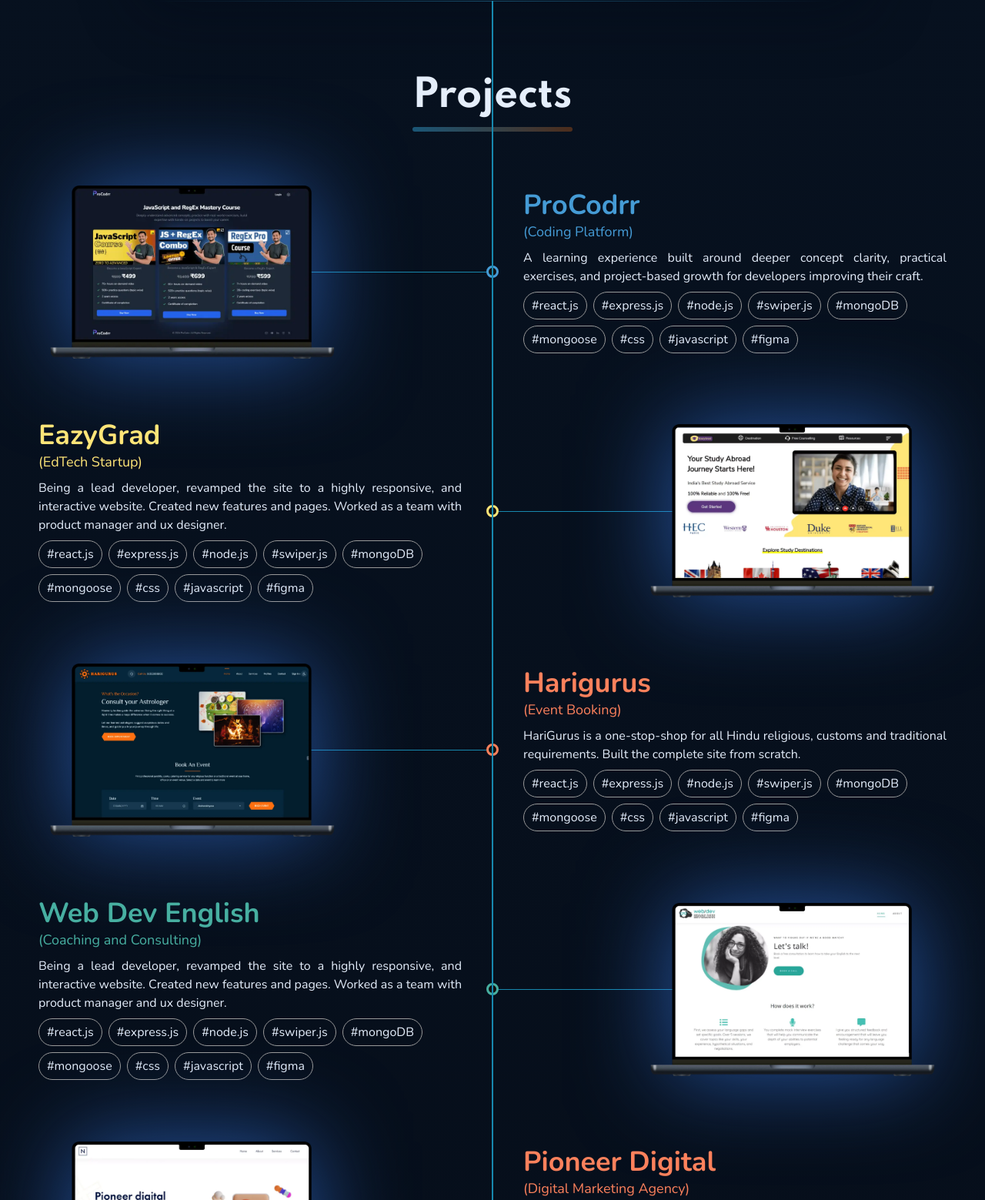
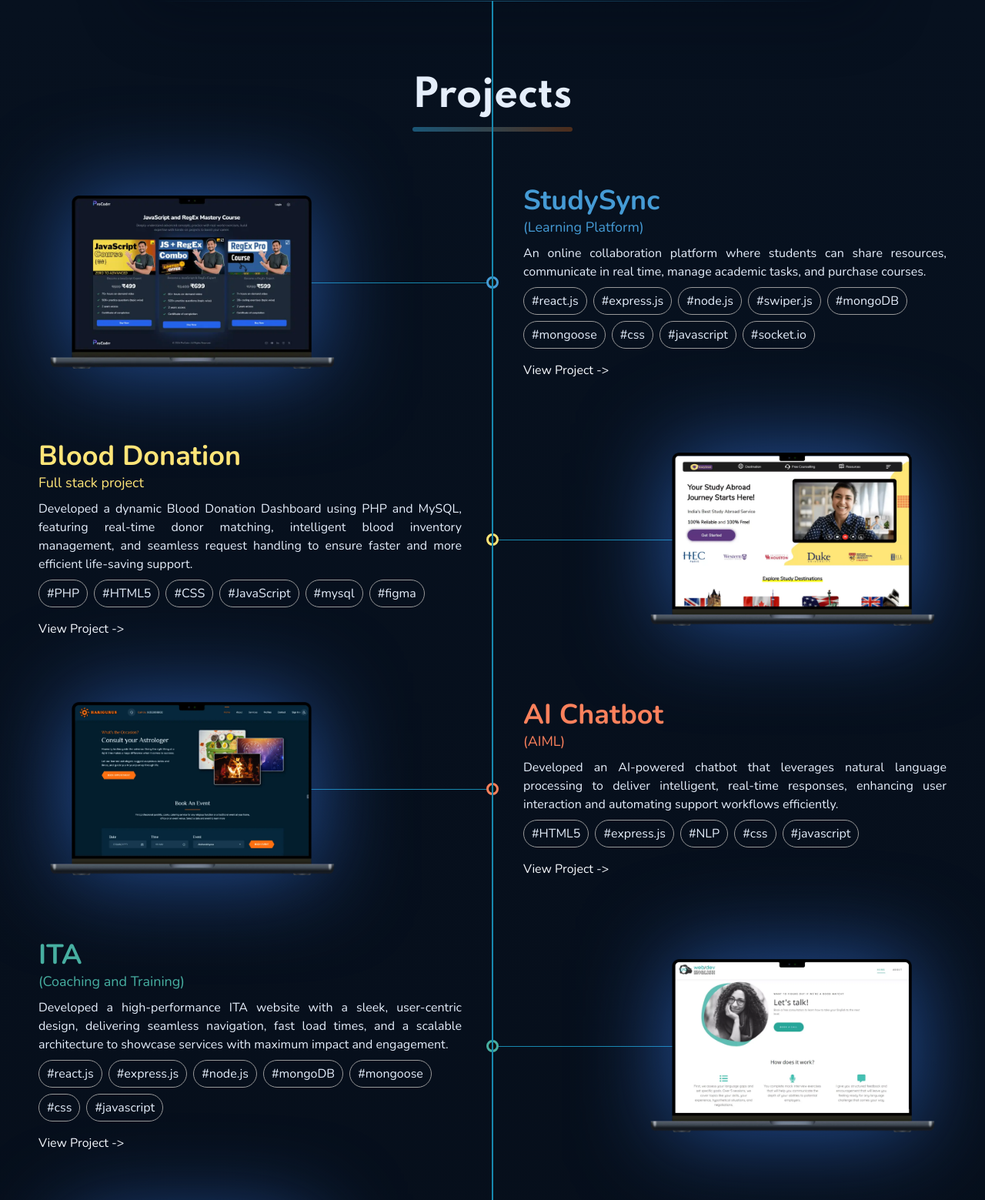
Before and after one commit to Hamza8470/My-Portfolio, a website: page part-2-final-files/index.html in a window 1280 px wide. Shown: the part 3019-4578 px from the top of the page at 77% size. Drawn offline with nearby package versions, Linux system fonts and the light colour scheme; animation ran at ten frames a second.

Commit message:
updated projects

```diff
--- a/part-2-final-files/index.html
+++ b/part-2-final-files/index.html
@@ -380,21 +380,20 @@
         <div
           class="w-4 h-4 rounded-full border-[3px] border-[#459bd5] absolute left-1/2 -translate-x-1/2 bg-[#111] z-10 hidden sm:block">
         </div>
-        <a href="https://procodrr.com" target="_blank" rel="noopener noreferrer"
+        <a href="https://github.com/Hamza8470/Online-Study-Collaboration-portal.git" target="_blank" rel="noopener noreferrer"
           class="flex w-full relative justify-center sm:justify-start">
           <div class="flex flex-col items-center relative group sm:hover:scale-105 ease-in-out duration-200">
             <img class="max-w-[400px] w-full mr-auto relative z-10 drop-shadow-[0_0px_60px_rgba(59,130,246,0.6)]"
               src="./assets/images/ProCodrr.webp" alt="Preview of ProCodrr" />
             <span
-              class="flex group-hover:-top-14 ease-jump duration-200 bg-[#459bd5] sm:absolute left-1/2 sm:-translate-x-1/2 top-5 px-2 py-1 text-sm sm:text-base mt-2 rounded w-max items-center gap-1 after:hidden sm:after:block after:w-4 after:h-4 after:bg-inherit after:absolute after:left-1/2 after:-translate-x-1/2 after:rotate-45 after:-bottom-2">ProCodrr</span>
+              class="flex group-hover:-top-14 ease-jump duration-200 bg-[#459bd5] sm:absolute left-1/2 sm:-translate-x-1/2 top-5 px-2 py-1 text-sm sm:text-base mt-2 rounded w-max items-center gap-1 after:hidden sm:after:block after:w-4 after:h-4 after:bg-inherit after:absolute after:left-1/2 after:-translate-x-1/2 after:rotate-45 after:-bottom-2">StudySync</span>
           </div>
         </a>
         <div class="w-full">
-          <h3 class="text-[#459bd5] font-bold text-2xl md:text-4xl">ProCodrr</h3>
-          <span class="text-[#459bd5] text-base md:text-lg">(Coding Platform)</span>
+          <h3 class="text-[#459bd5] font-bold text-2xl md:text-4xl">StudySync</h3>
+          <span class="text-[#459bd5] text-base md:text-lg">(Learning Platform)</span>
           <p class="text-justify text-sm md:text-base mt-2">
-            A learning experience built around deeper concept clarity, practical exercises, and project-based growth for
-            developers improving their craft.
+            An online collaboration platform where students can share resources, communicate in real time, manage academic tasks, and purchase courses.
           </p>
           <ul class="flex flex-wrap gap-2 mt-2">
             <li class="border rounded-[50px] border-[#999] px-[10px] py-[5px] text-sm md:text-base">#react.js</li>
@@ -405,43 +404,44 @@
             <li class="border rounded-[50px] border-[#999] px-[10px] py-[5px] text-sm md:text-base">#mongoose</li>
             <li class="border rounded-[50px] border-[#999] px-[10px] py-[5px] text-sm md:text-base">#css</li>
             <li class="border rounded-[50px] border-[#999] px-[10px] py-[5px] text-sm md:text-base">#javascript</li>
-            <li class="border rounded-[50px] border-[#999] px-[10px] py-[5px] text-sm md:text-base">#figma</li>
+            <li class="border rounded-[50px] border-[#999] px-[10px] py-[5px] text-sm md:text-base">#socket.io</li>
           </ul>
+          <a href="https://github.com/Hamza8470/Online-Study-Collaboration-portal.git" target="_blank" rel="noopener noreferrer"
+            class="project-link mt-4 inline-flex">View Project -&gt;</a>
         </div>
       </div>
 
       <div class="flex flex-col sm:flex-row gap-4 mt-12 sm:gap-[80px] items-center sm:mt-20 relative reveal">
         <div class="order-2 sm:order-1 w-full">
-          <h3 class="text-[#ffe578] font-bold text-2xl md:text-4xl">EazyGrad</h3>
-          <span class="text-[#ffe578] text-base md:text-lg">(EdTech Startup)</span>
+          <h3 class="text-[#ffe578] font-bold text-2xl md:text-4xl">Blood Donation</h3>
+          <span class="text-[#ffe578] text-base md:text-lg">Full stack project</span>
           <p class="text-justify text-sm md:text-base mt-2">
-            Being a lead developer, revamped the site to a highly responsive, and interactive website. Created new
-            features and pages. Worked as a team with product manager and ux designer.
+            Developed a dynamic Blood Donation Dashboard using PHP and MySQL, featuring real-time donor matching, intelligent blood inventory management, and seamless request handling to ensure faster and more efficient life-saving support.
           </p>
           <ul class="flex flex-wrap gap-2 mt-2">
-            <li class="border rounded-[50px] border-[#999] px-[10px] py-[5px] text-sm md:text-base">#react.js</li>
-            <li class="border rounded-[50px] border-[#999] px-[10px] py-[5px] text-sm md:text-base">#express.js</li>
-            <li class="border rounded-[50px] border-[#999] px-[10px] py-[5px] text-sm md:text-base">#node.js</li>
-            <li class="border rounded-[50px] border-[#999] px-[10px] py-[5px] text-sm md:text-base">#swiper.js</li>
-            <li class="border rounded-[50px] border-[#999] px-[10px] py-[5px] text-sm md:text-base">#mongoDB</li>
-            <li class="border rounded-[50px] border-[#999] px-[10px] py-[5px] text-sm md:text-base">#mongoose</li>
-            <li class="border rounded-[50px] border-[#999] px-[10px] py-[5px] text-sm md:text-base">#css</li>
-            <li class="border rounded-[50px] border-[#999] px-[10px] py-[5px] text-sm md:text-base">#javascript</li>
+            <li class="border rounded-[50px] border-[#999] px-[10px] py-[5px] text-sm md:text-base">#PHP</li>
+            <li class="border rounded-[50px] border-[#999] px-[10px] py-[5px] text-sm md:text-base">#HTML5</li>
+            <li class="border rounded-[50px] border-[#999] px-[10px] py-[5px] text-sm md:text-base">#CSS</li>
+            <li class="border rounded-[50px] border-[#999] px-[10px] py-[5px] text-sm md:text-base">#JavaScript</li>
+            <li class="border rounded-[50px] border-[#999] px-[10px] py-[5px] text-sm md:text-base">#mysql</li>
             <li class="border rounded-[50px] border-[#999] px-[10px] py-[5px] text-sm md:text-base">#figma</li>
           </ul>
+          <a href="https://github.com/Hamza8470/Blood-Donation.git" target="_blank" rel="noopener noreferrer"
+            class="project-link mt-4 inline-flex">View Project -&gt;</a>
         </div>
         <div class="h-[1px] left-1/2 right-1/4 bg-[#1788ae] absolute top-1/2 hidden sm:block"></div>
         <div
           class="w-4 h-4 rounded-full border-[3px] border-[#ffe578] absolute left-1/2 -translate-x-1/2 bg-[#111] z-10 hidden sm:block">
         </div>
-        <div class="order-1 sm:order-2 flex w-full relative justify-center sm:justify-start">
+        <a href="https://github.com/Hamza8470/Blood-Donation.git" target="_blank" rel="noopener noreferrer"
+          class="order-1 sm:order-2 flex w-full relative justify-center sm:justify-start">
           <div class="flex flex-col items-center relative group sm:hover:scale-105 ease-in-out duration-200 sm:ml-auto">
             <img class="max-w-[400px] w-full relative z-10 drop-shadow-[0_0px_60px_rgba(59,130,246,0.6)]"
               src="./assets/images/eazygrad.webp" alt="Preview of EazyGrad" />
             <span
-              class="flex group-hover:-top-14 ease-jump duration-200 text-black bg-[#ffe578] sm:absolute left-1/2 sm:-translate-x-1/2 top-5 px-2 py-1 text-sm sm:text-base mt-2 rounded w-max items-center gap-1 after:hidden sm:after:block after:w-4 after:h-4 after:bg-inherit after:absolute after:left-1/2 after:-translate-x-1/2 after:rotate-45 after:-bottom-2">EazyGrad</span>
+              class="flex group-hover:-top-14 ease-jump duration-200 text-black bg-[#ffe578] sm:absolute left-1/2 sm:-translate-x-1/2 top-5 px-2 py-1 text-sm sm:text-base mt-2 rounded w-max items-center gap-1 after:hidden sm:after:block after:w-4 after:h-4 after:bg-inherit after:absolute after:left-1/2 after:-translate-x-1/2 after:rotate-45 after:-bottom-2">Blood Donation</span>
           </div>
-        </div>
+        </a>
       </div>
 
       <div class="flex flex-col sm:flex-row gap-4 mt-12 sm:gap-[80px] items-center sm:mt-20 relative reveal">
@@ -449,60 +449,58 @@
         <div
           class="w-4 h-4 rounded-full border-[3px] border-[#fc815c] absolute left-1/2 -translate-x-1/2 bg-[#111] z-10 hidden sm:block">
         </div>
-        <div class="flex w-full relative justify-center sm:justify-start">
+        <a href="https://github.com/Hamza8470/Ai-chatbot.git" target="_blank" rel="noopener noreferrer"
+          class="flex w-full relative justify-center sm:justify-start">
           <div class="flex flex-col items-center relative group hover:scale-105 ease-in-out sm:mr-auto duration-200">
             <img class="max-w-[400px] w-full mr-auto relative z-10 drop-shadow-[0_0px_60px_rgba(59,130,246,0.6)]"
               src="./assets/images/harigurus.webp" alt="Preview of Harigurus" />
             <span
-              class="flex group-hover:-top-14 ease-jump duration-200 bg-[#fc815c] sm:absolute left-1/2 sm:-translate-x-1/2 top-5 px-2 py-1 text-sm sm:text-base mt-2 rounded w-max items-center gap-1 after:hidden sm:after:block after:w-4 after:h-4 after:bg-inherit after:absolute after:left-1/2 after:-translate-x-1/2 after:rotate-45 after:-bottom-2">Harigurus</span>
+              class="flex group-hover:-top-14 ease-jump duration-200 bg-[#fc815c] sm:absolute left-1/2 sm:-translate-x-1/2 top-5 px-2 py-1 text-sm sm:text-base mt-2 rounded w-max items-center gap-1 after:hidden sm:after:block after:w-4 after:h-4 after:bg-inherit after:absolute after:left-1/2 after:-translate-x-1/2 after:rotate-45 after:-bottom-2">AI Chatbot</span>
           </div>
+        </a>
+        <div class="w-full">
+          <h3 class="text-[#fc815c] font-bold text-2xl md:text-4xl">AI Chatbot</h3>
+          <span class="text-[#fc815c] text-base md:text-lg">(AIML)</span>
+          <p class="text-justify text-sm md:text-base mt-2">
+            Developed an AI-powered chatbot that leverages natural language processing to deliver intelligent, real-time responses, enhancing user interaction and automating support workflows efficiently.
+          </p>
+          <ul class="flex flex-wrap gap-2 mt-2">
+            <li class="border rounded-[50px] border-[#999] px-[10px] py-[5px] text-sm md:text-base">#HTML5</li>
+            <li class="border rounded-[50px] border-[#999] px-[10px] py-[5px] text-sm md:text-base">#express.js</li>
+            <li class="border rounded-[50px] border-[#999] px-[10px] py-[5px] text-sm md:text-base">#NLP</li>
+            <li class="border rounded-[50px] border-[#999] px-[10px] py-[5px] text-sm md:text-base">#css</li>
+            <li class="border rounded-[50px] border-[#999] px-[10px] py-[5px] text-sm md:text-base">#javascript</li>
+          </ul>
+          <a href="https://github.com/Hamza8470/Ai-chatbot.git" target="_blank" rel="noopener noreferrer"
+            class="project-link mt-4 inline-flex">View Project -&gt;</a>
         </div>
-        <div class="w-full">
-          <h3 class="text-[#fc815c] font-bold text-2xl md:text-4xl">Harigurus</h3>
-          <span class="text-[#fc815c] text-base md:text-lg">(Event Booking)</span>
+      </div>
+
+      <div class="flex flex-col sm:flex-row gap-4 mt-12 sm:gap-[80px] items-center sm:mt-20 relative reveal">
+        <div class="order-2 sm:order-1 w-full">
+          <h3 class="text-[#47afa1] font-bold text-2xl md:text-4xl">ITA</h3>
+          <span class="text-[#47afa1] text-base md:text-lg">(Coaching and Training)</span>
           <p class="text-justify text-sm md:text-base mt-2">
-            HariGurus is a one-stop-shop for all Hindu religious, customs and traditional requirements. Built the
-            complete site from scratch.
+            Developed a high-performance ITA website with a sleek, user-centric design, delivering seamless navigation, fast load times, and a scalable architecture to showcase services with maximum impact and engagement.
           </p>
           <ul class="flex flex-wrap gap-2 mt-2">
             <li class="border rounded-[50px] border-[#999] px-[10px] py-[5px] text-sm md:text-base">#react.js</li>
             <li class="border rounded-[50px] border-[#999] px-[10px] py-[5px] text-sm md:text-base">#express.js</li>
             <li class="border rounded-[50px] border-[#999] px-[10px] py-[5px] text-sm md:text-base">#node.js</li>
-            <li class="border rounded-[50px] border-[#999] px-[10px] py-[5px] text-sm md:text-base">#swiper.js</li>
             <li class="border rounded-[50px] border-[#999] px-[10px] py-[5px] text-sm md:text-base">#mongoDB</li>
             <li class="border rounded-[50px] border-[#999] px-[10px] py-[5px] text-sm md:text-base">#mongoose</li>
             <li class="border rounded-[50px] border-[#999] px-[10px] py-[5px] text-sm md:text-base">#css</li>
             <li class="border rounded-[50px] border-[#999] px-[10px] py-[5px] text-sm md:text-base">#javascript</li>
-            <li class="border rounded-[50px] border-[#999] px-[10px] py-[5px] text-sm md:text-base">#figma</li>
           </ul>
-        </div>
-      </div>
-
-      <div class="flex flex-col sm:flex-row gap-4 mt-12 sm:gap-[80px] items-center sm:mt-20 relative reveal">
-        <div class="order-2 sm:order-1 w-full">
-          <h3 class="text-[#47afa1] font-bold text-2xl md:text-4xl">Web Dev English</h3>
-          <span class="text-[#47afa1] text-base md:text-lg">(Coaching and Consulting)</span>
-          <p class="text-justify text-sm md:text-base mt-2">
-            Being a lead developer, revamped the site to a highly responsive, and interactive website. Created new
-            features and pages. Worked as a team with product manager and ux designer.
-          </p>
-          <ul class="flex flex-wrap gap-2 mt-2">
-            <li class="border rounded-[50px] border-[#999] px-[10px] py-[5px] text-sm md:text-base">#react.js</li>
-            <li class="border rounded-[50px] border-[#999] px-[10px] py-[5px] text-sm md:text-base">#express.js</li>
-            <li class="border rounded-[50px] border-[#999] px-[10px] py-[5px] text-sm md:text-base">#node.js</li>
-            <li class="border rounded-[50px] border-[#999] px-[10px] py-[5px] text-sm md:text-base">#swiper.js</li>
-            <li class="border rounded-[50px] border-[#999] px-[10px] py-[5px] text-sm md:text-base">#mongoDB</li>
-            <li class="border rounded-[50px] border-[#999] px-[10px] py-[5px] text-sm md:text-base">#mongoose</li>
-            <li class="border rounded-[50px] border-[#999] px-[10px] py-[5px] text-sm md:text-base">#css</li>
-            <li class="border rounded-[50px] border-[#999] px-[10px] py-[5px] text-sm md:text-base">#javascript</li>
-            <li class="border rounded-[50px] border-[#999] px-[10px] py-[5px] text-sm md:text-base">#figma</li>
-          </ul>
+          <a href="https://ita-patna.vercel.app/" target="_blank" rel="noopener noreferrer"
+            class="project-link mt-4 inline-flex">View Project -&gt;</a>
         </div>
         <div class="h-[1px] left-1/2 right-1/4 bg-[#1788ae] absolute top-1/2 hidden sm:block"></div>
         <div
           class="w-4 h-4 rounded-full border-[3px] border-[#47afa1] absolute left-1/2 -translate-x-1/2 bg-[#111] z-10 hidden sm:block">
         </div>
-        <div class="order-1 sm:order-2 flex w-full relative justify-center sm:justify-start">
+        <a href="#latest-works" class="order-1 sm:order-2 flex w-full relative justify-center sm:justify-start project-link disabled"
+          aria-disabled="true">
           <div class="flex flex-col items-center relative group sm:hover:scale-105 ease-in-out duration-200 sm:ml-auto">
             <img class="max-w-[400px] w-full relative z-10 drop-shadow-[0_0px_60px_rgba(59,130,246,0.6)]"
               src="./assets/images/web-dev-english.webp" alt="Preview of Web Dev English" />
@@ -510,7 +508,7 @@
               class="flex group-hover:-top-14 ease-jump duration-200 bg-[#47afa1] sm:absolute left-1/2 sm:-translate-x-1/2 top-5 px-2 py-1 text-sm sm:text-base mt-2 rounded w-max items-center gap-1 after:hidden sm:after:block after:w-4 after:h-4 after:bg-inherit after:absolute after:left-1/2 after:-translate-x-1/2 after:rotate-45 after:-bottom-2">Web
               Dev English</span>
           </div>
-        </div>
+        </a>
       </div>
 
       <div class="flex flex-col sm:flex-row gap-4 mt-12 sm:gap-[80px] items-center sm:mt-20 relative reveal">
@@ -518,7 +516,8 @@
         <div
           class="w-4 h-4 rounded-full border-[3px] border-[#fc815c] absolute left-1/2 -translate-x-1/2 bg-[#111] z-10 hidden sm:block">
         </div>
-        <div class="flex w-full relative justify-center sm:justify-start">
+        <a href="#latest-works" class="flex w-full relative justify-center sm:justify-start project-link disabled"
+          aria-disabled="true">
           <div class="flex flex-col items-center relative group hover:scale-105 ease-in-out sm:mr-auto duration-200">
             <img class="max-w-[400px] w-full mr-auto relative z-10 drop-shadow-[0_0px_60px_rgba(59,130,246,0.6)]"
               src="./assets/images/pioneer-digital.webp" alt="Preview of Pioneer Digital" />
@@ -526,7 +525,7 @@
               class="flex group-hover:-top-14 ease-jump duration-200 bg-[#fc815c] sm:absolute left-1/2 sm:-translate-x-1/2 top-5 px-2 py-1 text-sm sm:text-base mt-2 rounded w-max items-center gap-1 after:hidden sm:after:block after:w-4 after:h-4 after:bg-inherit after:absolute after:left-1/2 after:-translate-x-1/2 after:rotate-45 after:-bottom-2">Pioneer
               Digital</span>
           </div>
-        </div>
+        </a>
         <div class="w-full">
           <h3 class="text-[#fc815c] font-bold text-2xl md:text-4xl">Pioneer Digital</h3>
           <span class="text-[#fc815c] text-base md:text-lg">(Digital Marketing Agency)</span>
@@ -545,6 +544,7 @@
             <li class="border rounded-[50px] border-[#999] px-[10px] py-[5px] text-sm md:text-base">#javascript</li>
             <li class="border rounded-[50px] border-[#999] px-[10px] py-[5px] text-sm md:text-base">#figma</li>
           </ul>
+          <a href="#latest-works" class="project-link disabled mt-4 inline-flex">Project Link Coming Soon</a>
         </div>
       </div>
       <div class="w-[2px] hidden sm:block bg-[#1788ae] absolute top-0 bottom-0 left-1/2 -translate-x-1/2"></div>
```
Also changed, not shown: part-2-final-files/assets/images/studysync.png (added).
